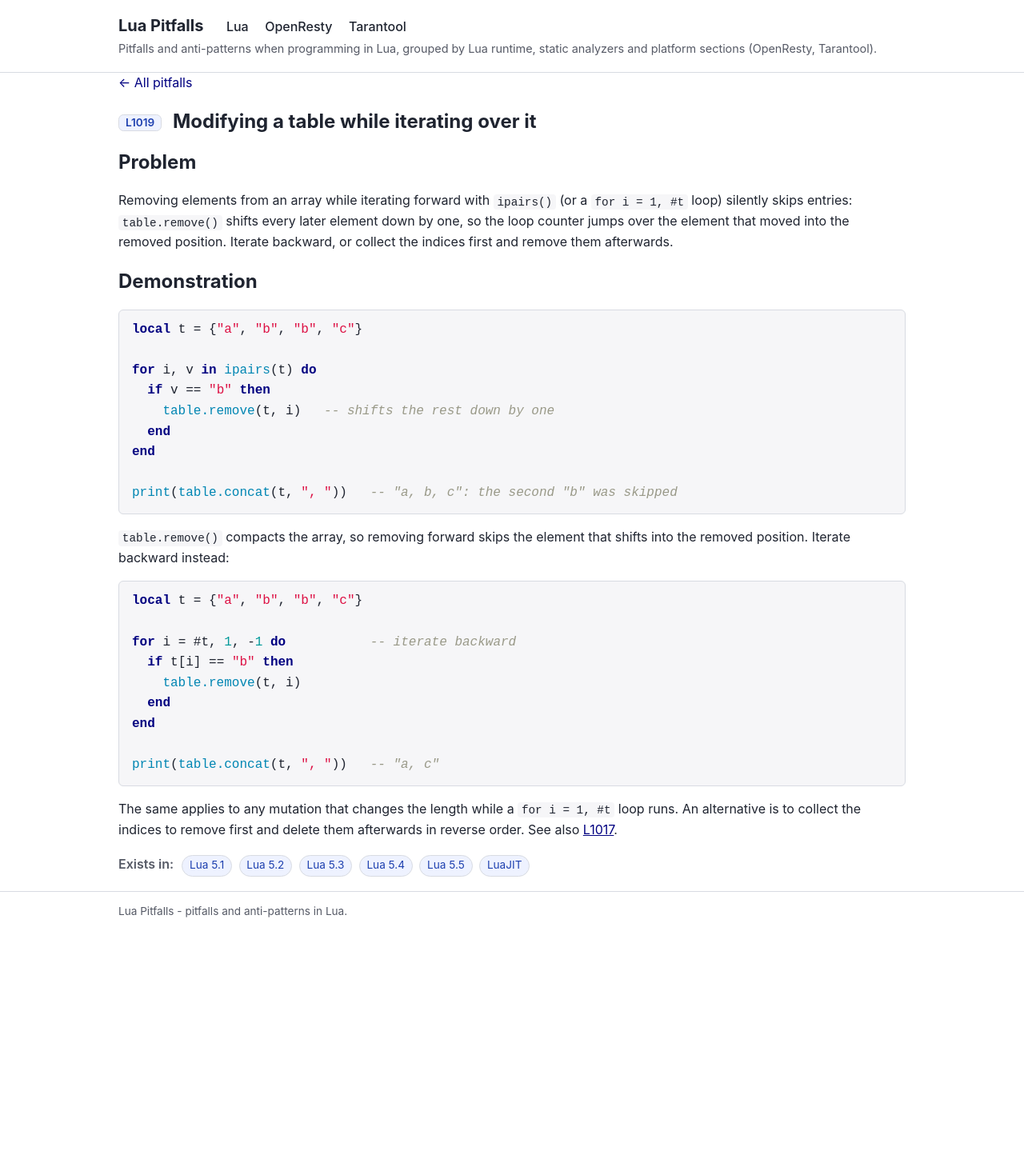
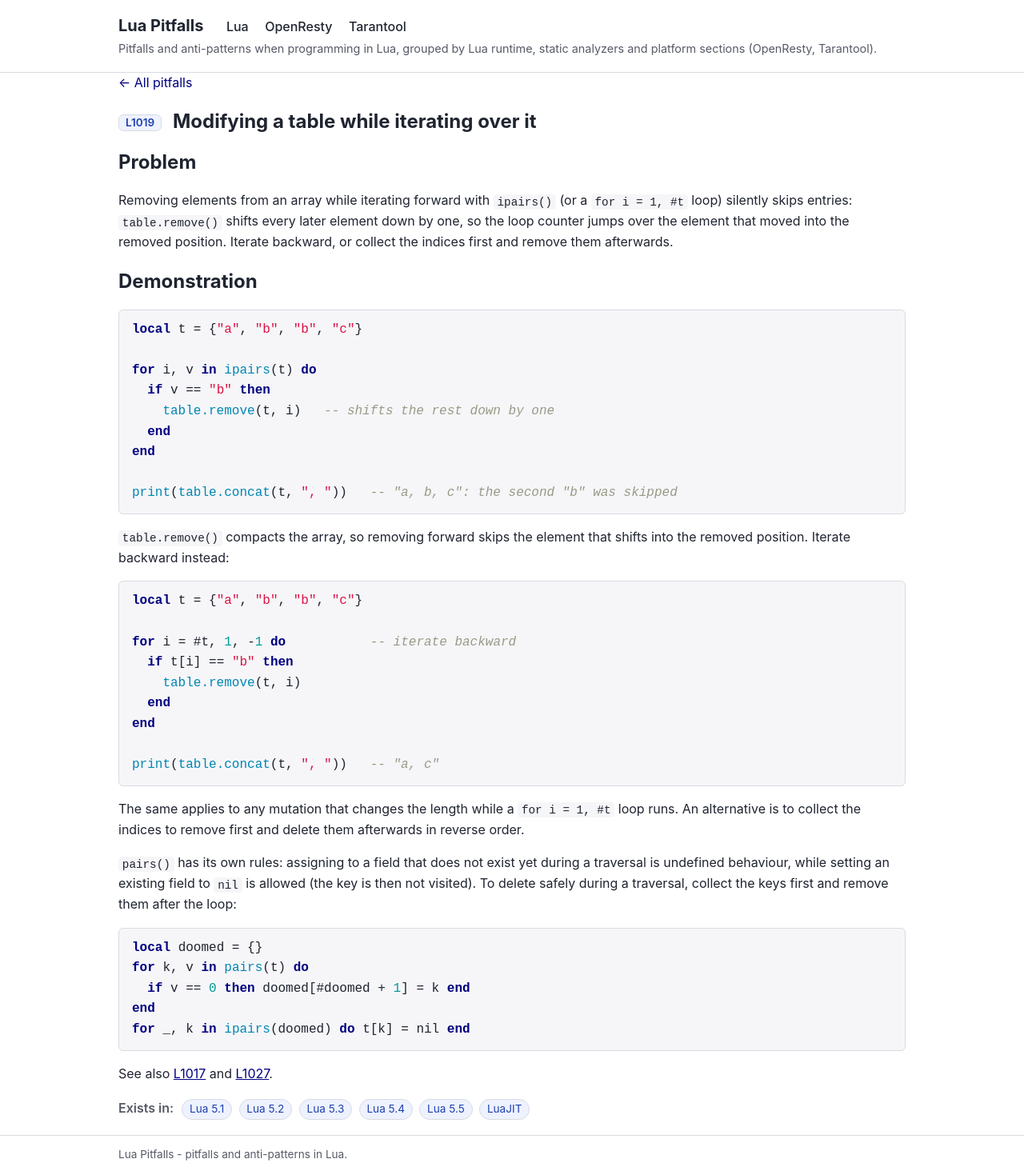
Before and after one commit to ligurio/lua-pitfalls, a Jekyll site: the page built from _pitfalls/L1019.md, in a window 1280 px wide. Shown: the whole page at 80% size. Built offline with Jekyll 4.4.1, drawn with Linux system fonts in a browser that asks for light colours; before the commit the page ends 1164 px from its top, so only the background shows below that.

Commit message:
Extend L1019 with mutation through pairs
Document the rules for mutating a table during a pairs traversal:
adding a field is undefined behaviour, while setting an existing
field to nil is allowed but the key is not visited. Show
collecting the keys before deleting.

Runtime: Lua 5.1, 5.2, 5.3, 5.4, 5.5, LuaJIT.

````diff
--- a/_pitfalls/L1019.md
+++ b/_pitfalls/L1019.md
@@ -46,4 +46,20 @@ print(table.concat(t, ", "))   -- "a, c"
 
 The same applies to any mutation that changes the length while a `for i = 1,
 #t` loop runs. An alternative is to collect the indices to remove first and
-delete them afterwards in reverse order. See also [L1017]({{ '/p/L1017/' | relative_url }}).
+delete them afterwards in reverse order.
+
+`pairs()` has its own rules: assigning to a field that does not exist yet
+during a traversal is undefined behaviour, while setting an existing field to
+`nil` is allowed (the key is then not visited). To delete safely during a
+traversal, collect the keys first and remove them after the loop:
+
+```lua
+local doomed = {}
+for k, v in pairs(t) do
+  if v == 0 then doomed[#doomed + 1] = k end
+end
+for _, k in ipairs(doomed) do t[k] = nil end
+```
+
+See also [L1017]({{ '/p/L1017/' | relative_url }}) and
+[L1027]({{ '/p/L1027/' | relative_url }}).
````
